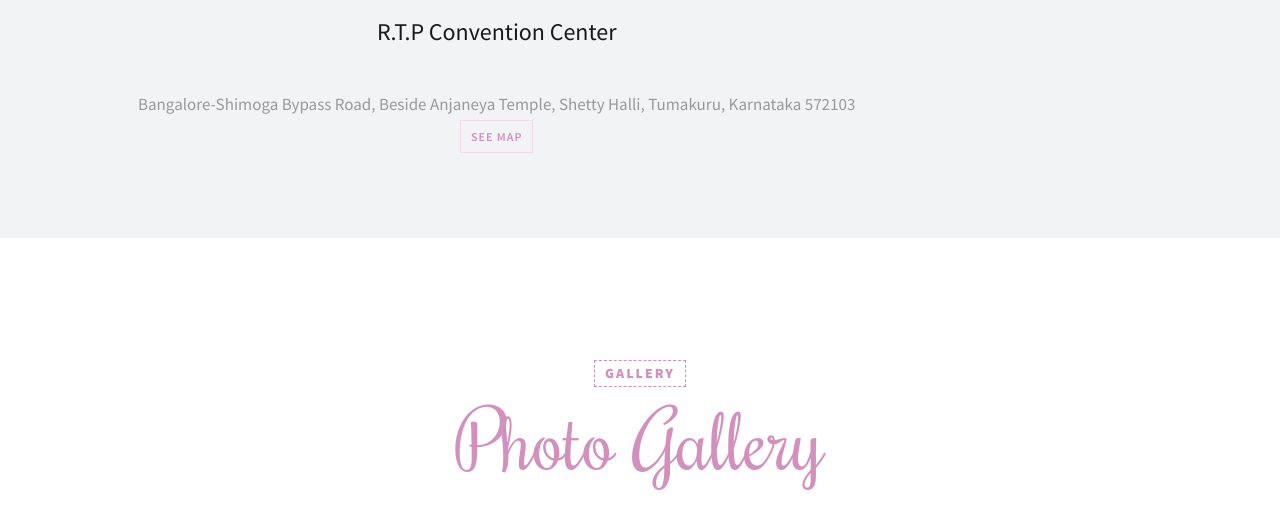
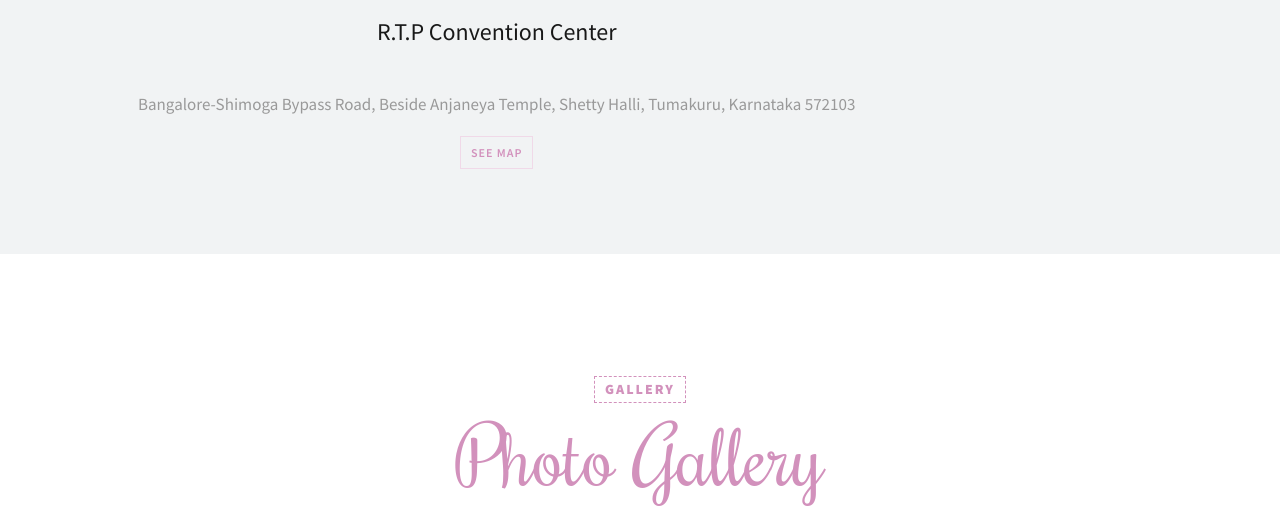
Before and after one commit to Niranjan-N-Raju/wedding, a plain HTML site: page index.html in a window 1280 px wide. Shown: the part 2980-3510 px from the top of the page. Drawn offline with Linux system fonts and the light colour scheme; some packages are replaced by stand-ins of ours; no server answers.

Commit message:
Changed code

```diff
--- a/index.html
+++ b/index.html
@@ -142,7 +142,7 @@
                 <div class="text text-center">
                   <h4>R.T.P Convention Center</h4><br>Bangalore-Shimoga Bypass Road, Beside Anjaneya Temple, Shetty
                   Halli, Tumakuru, Karnataka 572103
-                  <p><a target="_blank"
+                  <p style="margin-top: 16px;"><a target="_blank"
                       href="https://www.google.com/maps/place/R.T.P+Convention+Center/@13.3112418,77.1243424,15z/data=!4m5!3m4!1s0x0:0x25df1cc8d6717491!8m2!3d13.3112772!4d77.1243504"
                       class="btn-custom">See Map</a></p>
                 </div>
```
